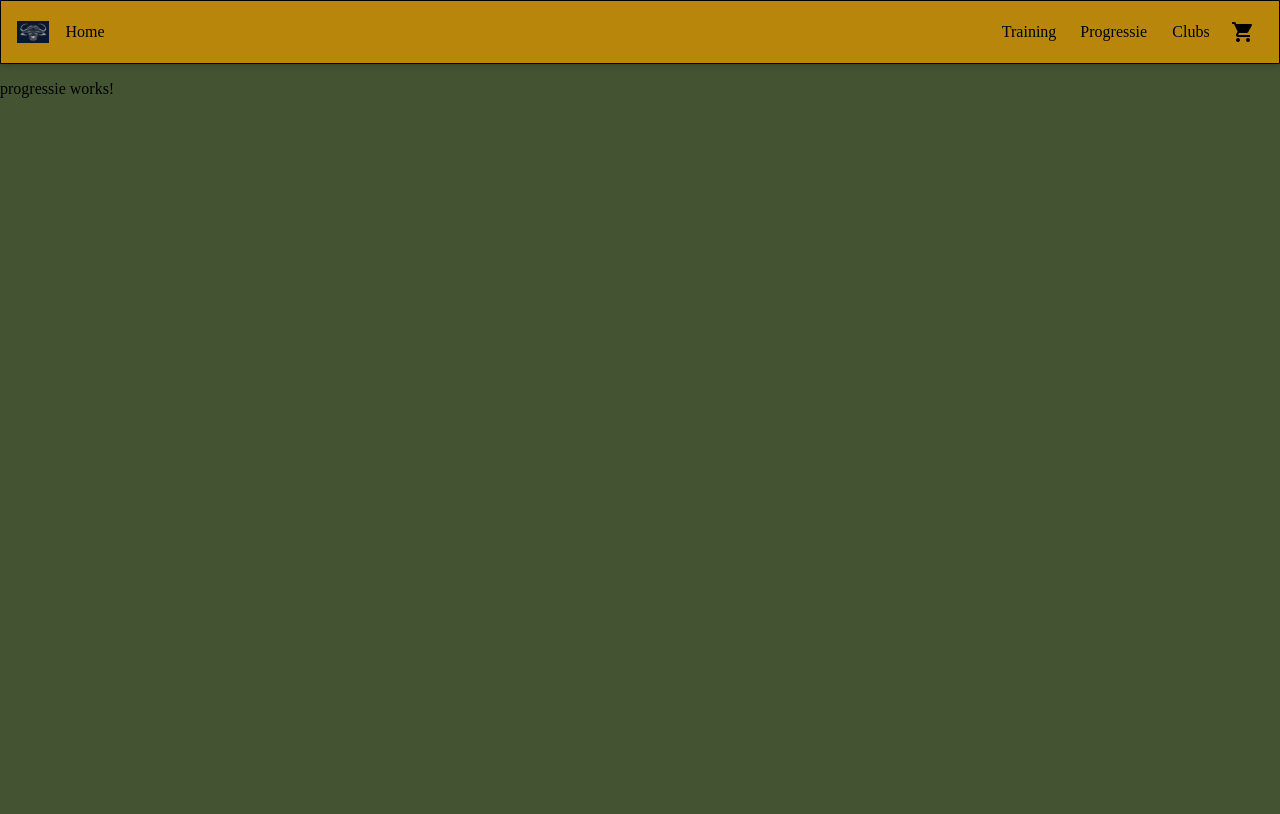
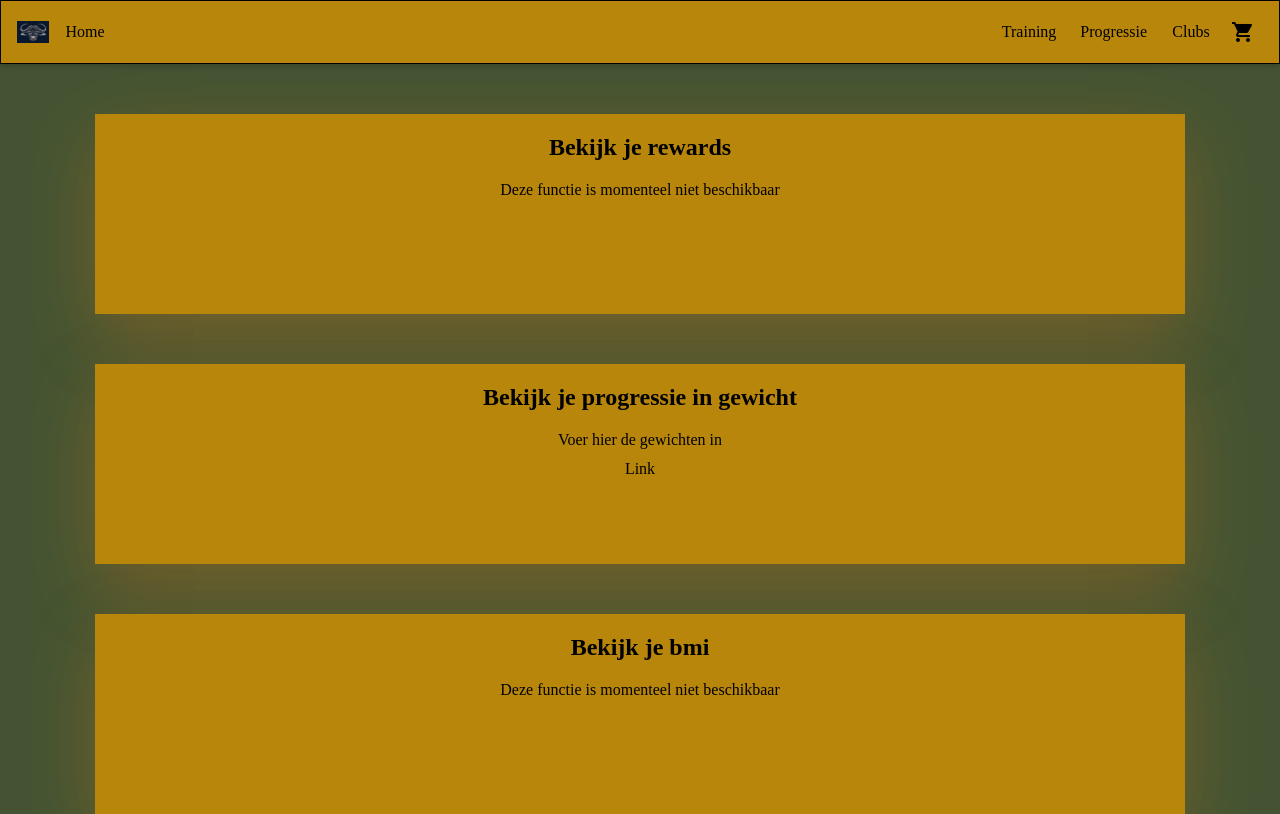
Before and after one commit to Winksluizeman/BuffelSimulatorFrontend, an Angular app: page /progressie in a window 1280 px wide. Built offline with nearby package versions, Linux system fonts and the light colour scheme.

Commit message:
Added weight page with first button for the input

```diff
--- a/src/presentation/components/progressie/progressie.css
+++ b/src/presentation/components/progressie/progressie.css
@@ -0,0 +1,43 @@
+.rewards_box_content {
+  max-width: 1090px;
+  margin: 50px auto;
+  width: 100%;
+  height: 200px;
+  box-shadow: 0 24px 65px 0 rgba(255, 135, 18, .25);
+  display: flex;
+  flex-direction: column;
+  background-color: darkgoldenrod;
+}
+.rewards_box_header {
+  text-align: center;
+}
+
+.progressie_box_content {
+  max-width: 1090px;
+  margin: 50px auto;
+  width: 100%;
+  height: 200px;
+  box-shadow: 0 24px 65px 0 rgba(255, 135, 18, .25);
+  display: flex;
+  flex-direction: column;
+  background-color: darkgoldenrod;
+}
+
+.progressie_box_content {
+  text-align: center;
+}
+
+.bmi_box_content {
+  max-width: 1090px;
+  margin: 50px auto;
+  width: 100%;
+  height: 200px;
+  box-shadow: 0 24px 65px 0 rgba(255, 135, 18, .25);
+  display: flex;
+  flex-direction: column;
+  background-color: darkgoldenrod;
+}
+
+.bmi_box_content {
+  text-align: center;
+}
--- a/src/presentation/components/progressie/progressie.html
+++ b/src/presentation/components/progressie/progressie.html
@@ -1 +1,34 @@
-<p>progressie works!</p>
+<div class="rewards_box_content">
+  <div class="rewards_box_header">
+    <h2 class="rewards_box_title">
+      Bekijk je <span>rewards</span>
+    </h2>
+    <div class="rewards_box_description">
+      Deze functie is momenteel niet beschikbaar
+    </div>
+  </div>
+</div>
+
+<div class="progressie_box_content">
+  <div class="progressie_box_header">
+    <h2 class="progressie_box_title">
+      Bekijk je progressie in <span>gewicht</span>
+    </h2>
+    <div class="progressie_box_description">
+      Voer hier de gewichten in
+    </div>
+  </div>
+  <a mat-button="outlined" [routerLink]="['/weight']">Link</a>
+
+</div>
+
+<div class="bmi_box_content">
+  <div class="bmi_box_header">
+    <h2 class="bmi_box_title">
+      Bekijk je <span>bmi</span>
+    </h2>
+    <div class="bmi_box_description">
+      Deze functie is momenteel niet beschikbaar
+    </div>
+  </div>
+</div>
```
Also changed, not shown: src/app/app.routes.ts (+6 -1 lines), src/presentation/components/progressie/progressie.ts (+6 -1 lines), src/presentation/components/navbar/navbar.css (line endings or trailing spaces), 1 other file (tests, documents, lock files or other folders).
